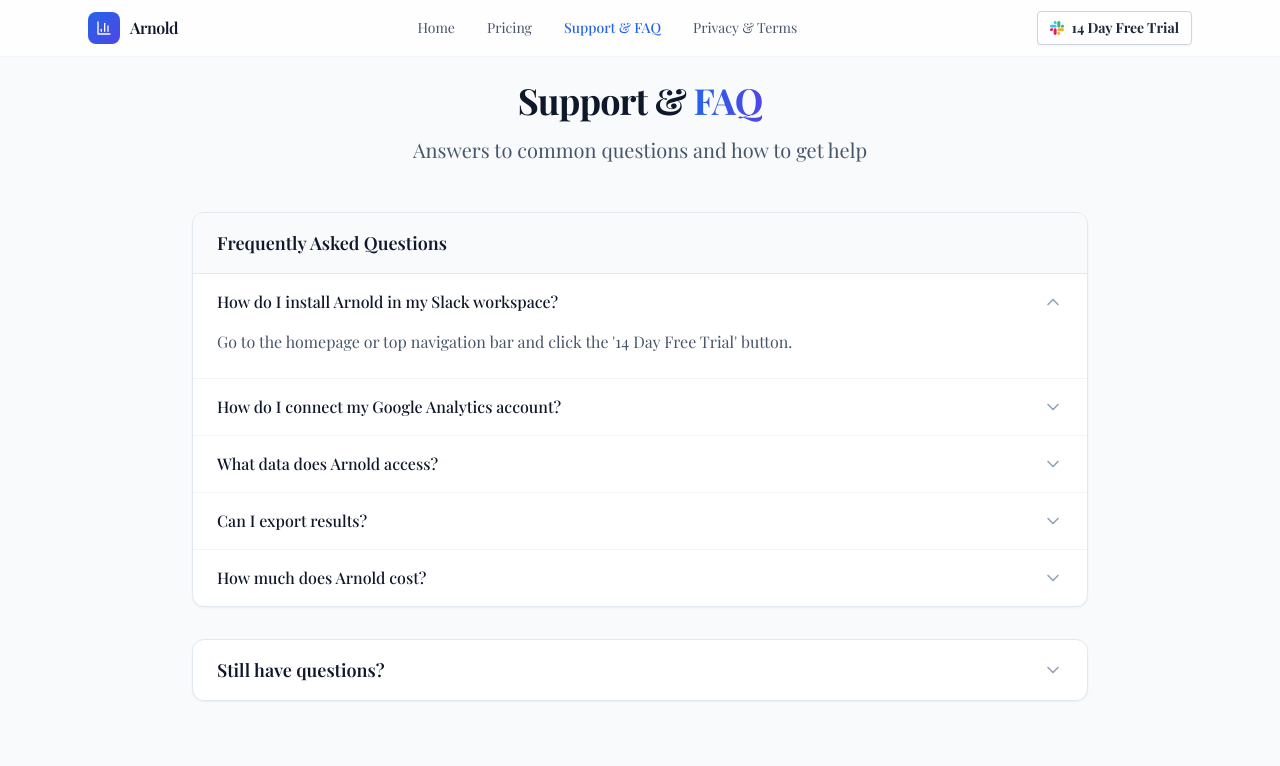
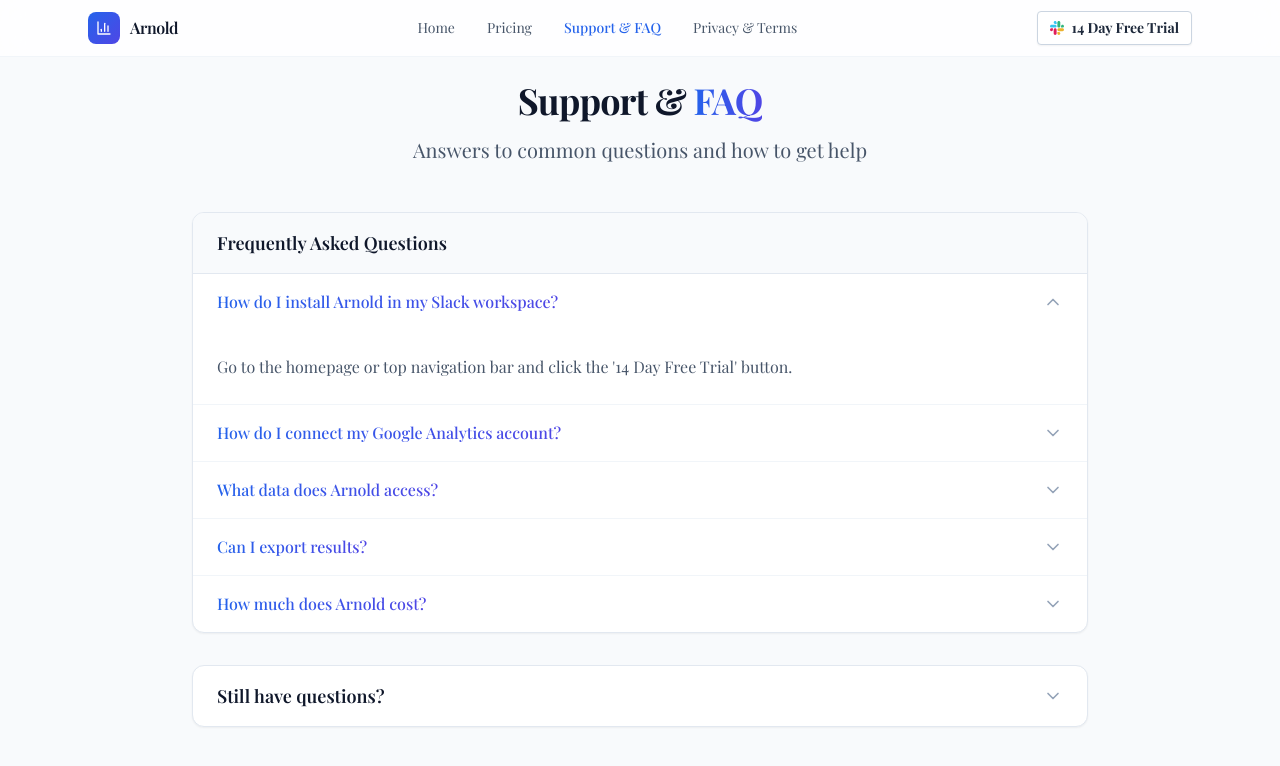
Before and after one commit to McGovs/arnold-the-analyst-frontend-v2-markdown, a React (Vite) app: page /support in a window 1280 px wide. Both pictures are taken after a click on the button "How do I install Arnold in my Slack workspace?". Shown: the top 766 px of the page. Built offline with nearby package versions, Linux system fonts and the light colour scheme; a web font is replaced by a local one.

Commit message:
Update Support.tsx

```diff
--- a/src/pages/Support.tsx
+++ b/src/pages/Support.tsx
@@ -29,11 +29,14 @@ export default function Support() {
     },
   ];
 
+  const questionClass =
+    'text-base font-medium text-transparent bg-clip-text bg-gradient-to-r from-blue-600 to-indigo-600';
+
   return (
     <main className="pt-20 pb-16 px-6 flex-grow">
       <div className="max-w-4xl mx-auto">
 
-        {/* Header — matches Pricing */}
+        {/* Header */}
         <div className="text-center mb-12">
           <h1 className="text-2xl md:text-3xl lg:text-4xl tracking-tight leading-normal font-bold text-slate-900 mb-4">
             Support &{' '}
@@ -64,7 +67,7 @@ export default function Support() {
                   onClick={() => setOpenFaq(openFaq === index ? null : index)}
                   className="w-full px-6 py-4 flex items-center justify-between text-left hover:bg-slate-50 transition-colors"
                 >
-                  <h3 className="text-base font-medium text-slate-900">
+                  <h3 className={questionClass}>
                     {faq.q}
                   </h3>
                   <ChevronDown
@@ -76,10 +79,10 @@ export default function Support() {
 
                 <div
                   className={`overflow-hidden transition-all duration-300 ease-in-out ${
-                    openFaq === index ? 'max-h-40 opacity-100' : 'max-h-0 opacity-0'
+                    openFaq === index ? 'max-h-48 opacity-100' : 'max-h-0 opacity-0'
                   }`}
                 >
-                  <div className="px-6 pb-6 text-base text-slate-600">
+                  <div className="px-6 pt-6 pb-6 text-base text-slate-600 leading-relaxed">
                     {faq.a}
                   </div>
                 </div>
@@ -88,7 +91,7 @@ export default function Support() {
           </div>
         </div>
 
-        {/* Still Have Questions — Collapsible */}
+        {/* Still Have Questions */}
         <div className="bg-white rounded-xl border border-slate-200 shadow-sm overflow-hidden">
           <button
             onClick={() => setIsSupportOpen(!isSupportOpen)}
@@ -109,7 +112,7 @@ export default function Support() {
               isSupportOpen ? 'max-h-40 opacity-100' : 'max-h-0 opacity-0'
             }`}
           >
-            <div className="px-6 pb-6 border-t border-slate-100 pt-4 text-base text-slate-600">
+            <div className="px-6 pt-6 pb-6 border-t border-slate-100 text-base text-slate-600">
               For support questions, feature requests, or technical issues, email{' '}
               <a
                 href="mailto:cian@arnoldtheanalyst.com"
```
